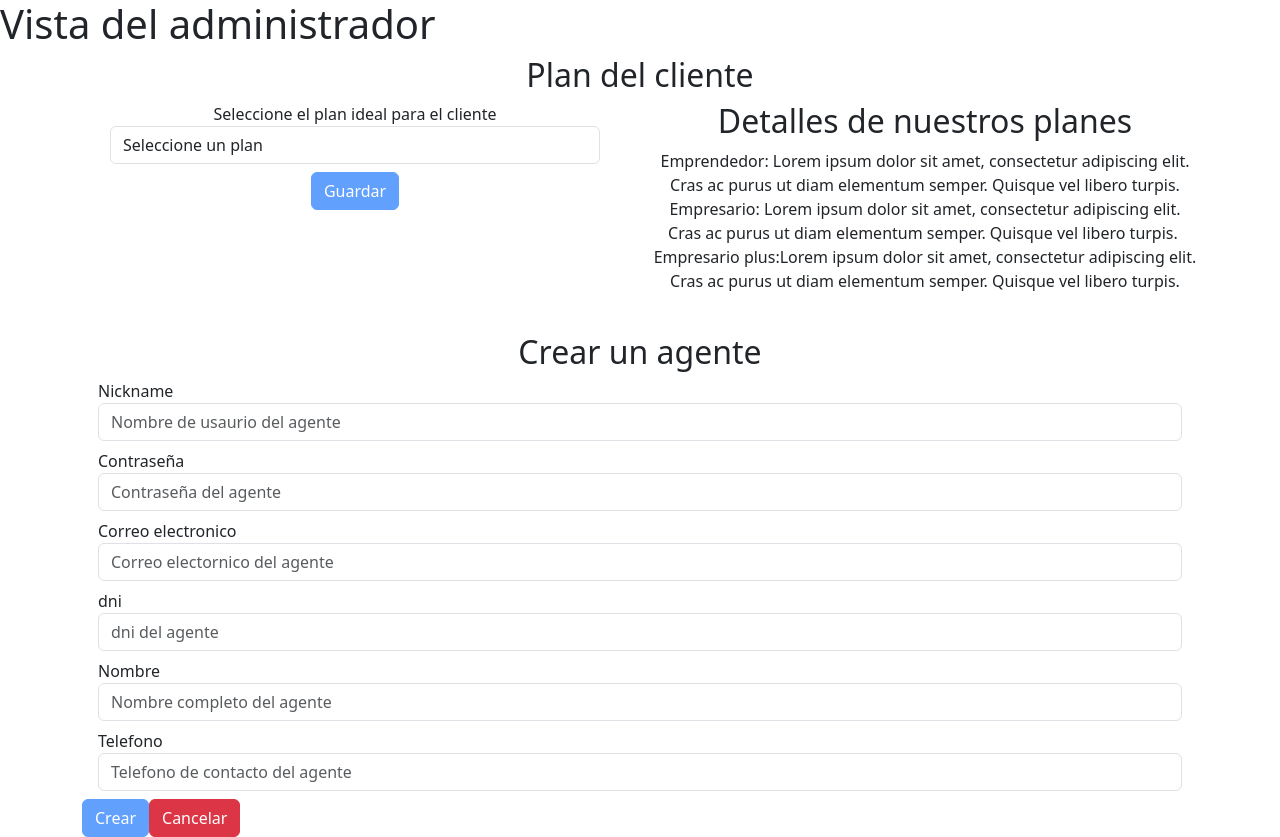
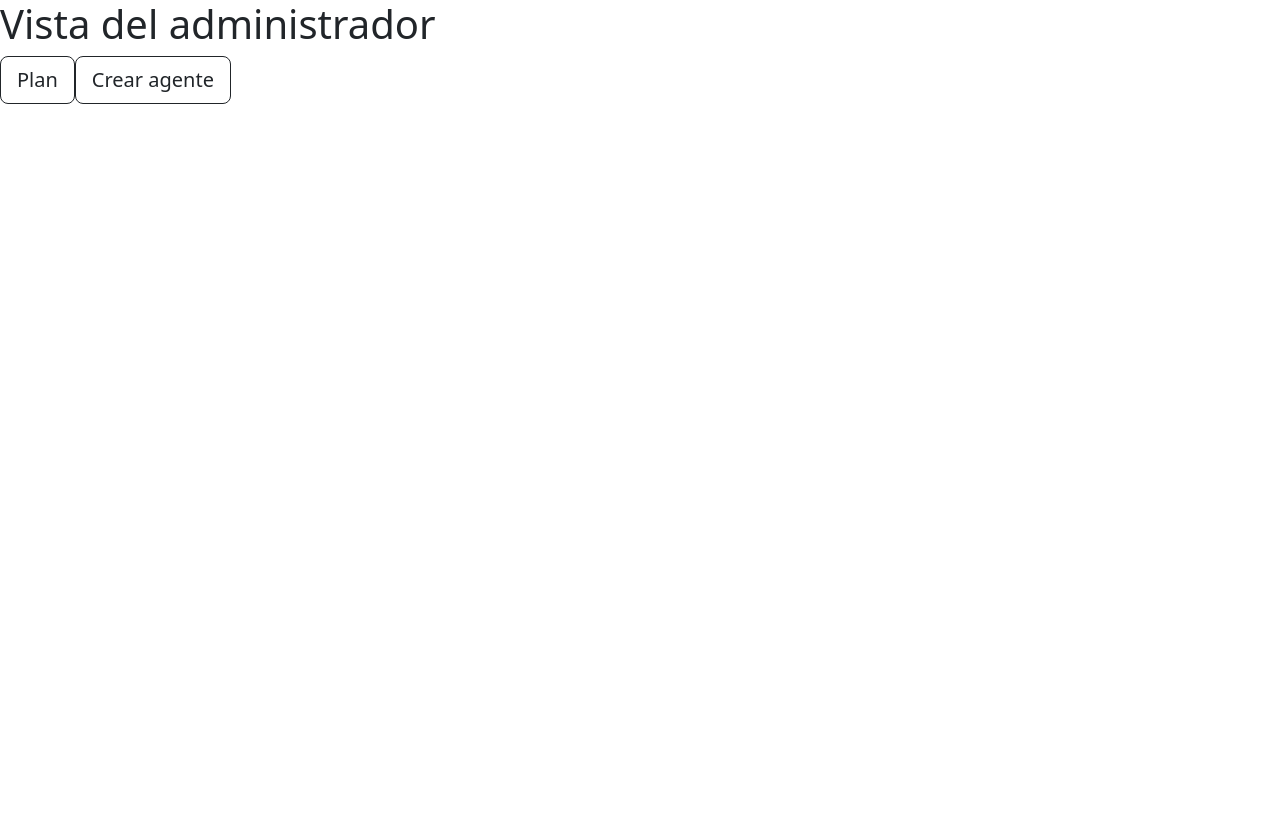
Before and after one commit to fanpay/ABCall, an Angular app in the folder frontend/abcall-web/: page / in a window 1280 px wide. After the commit the page ends 800 px from the top, so only its background shows below. Built offline with nearby package versions, Linux system fonts and the light colour scheme.

Commit message:
Add admin panel

```diff
--- a/frontend/abcall-web/src/app/admin/admin.component.html
+++ b/frontend/abcall-web/src/app/admin/admin.component.html
@@ -1,5 +1,9 @@
 <h1>
   Vista del administrador
 </h1>
-<app-plan></app-plan>
-<app-agent-create/>
+<button type="button" class="btn btn-outline-dark btn-lg" (click)="showPlanComponent()" *ngIf="showMenu">Plan</button>
+<button type="button" class="btn btn-outline-dark btn-lg" (click)="showCreateAgentComponent()" *ngIf="showMenu">Crear agente</button>
+<button type="button" class="btn btn-outline-dark btn-lg" (click)="showBackOption()" *ngIf="showBack">Regresar</button>
+
+<app-plan *ngIf="showPlan" />
+<app-agent-create *ngIf="showCreateAgent" />
--- a/frontend/abcall-web/src/app/admin/admin.component.ts
+++ b/frontend/abcall-web/src/app/admin/admin.component.ts
@@ -7,9 +7,35 @@ import { Component, OnInit } from '@angular/core';
 })
 export class AdminComponent implements OnInit {
 
+  showPlan: boolean = false;
+  showCreateAgent: boolean = false;
+  showBack: boolean = false;
+  showMenu: boolean = true;
+
   constructor() { }
 
   ngOnInit() {
   }
 
+  showPlanComponent() {
+    this.showPlan = true;
+    this.showBack = true;
+    this.showCreateAgent = false;
+    this.showMenu = false
+  }
+
+  showCreateAgentComponent() {
+    this.showPlan = false;
+    this.showBack = true;
+    this.showCreateAgent = true;
+    this.showMenu = false;
+  }
+
+  showBackOption() {
+    this.showPlan = false;
+    this.showCreateAgent = false;
+    this.showBack = false;
+    this.showMenu = true;
+  }
+
 }
```
